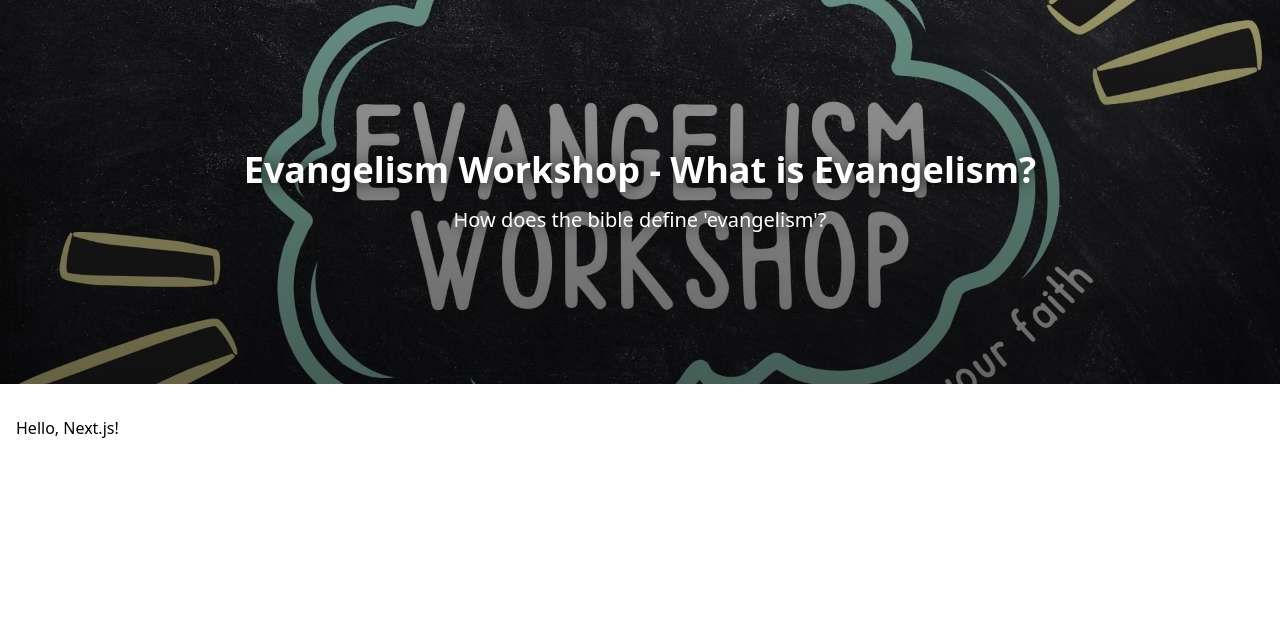
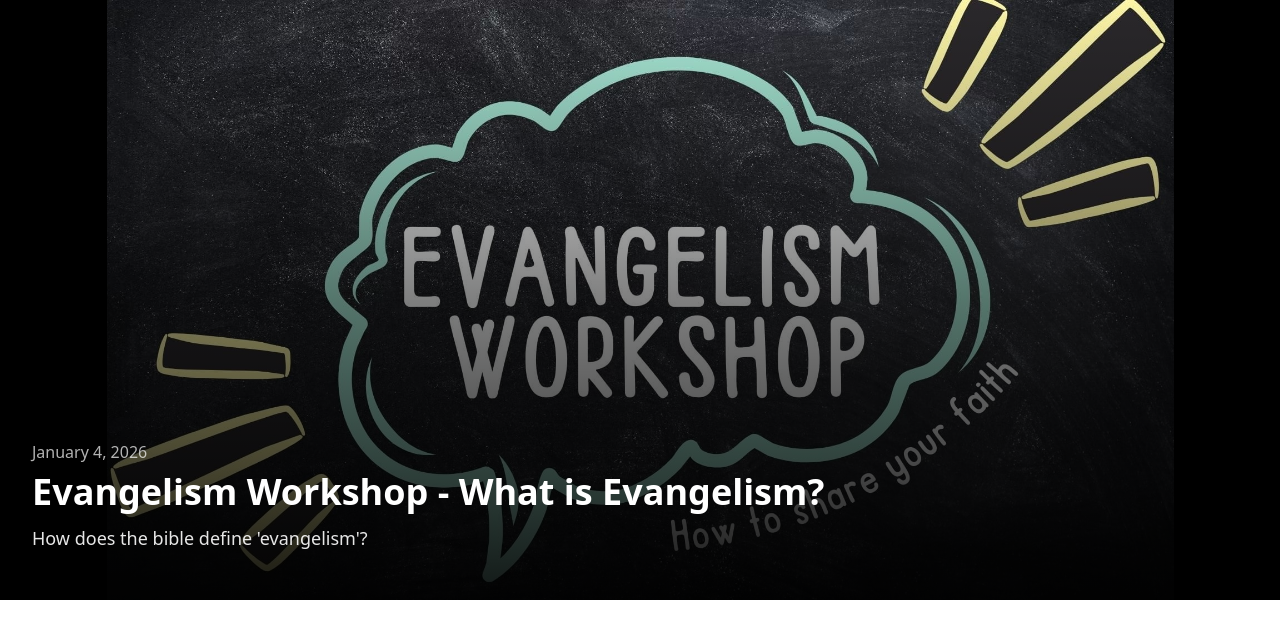
Before and after one commit to bulldogslucky13/teachings, a Next.js app: page / in a window 1280 px wide. Shown: the top 638 px of the page. Built offline with nearby package versions, Linux system fonts and the light colour scheme.

Commit message:
Cleanup display

```diff
--- a/app/components/most-recent-teaching.tsx
+++ b/app/components/most-recent-teaching.tsx
@@ -1,3 +1,4 @@
+import { format } from "date-fns";
 import { getMostRecentTeaching } from "../../lib/teachings/get-most-recent";
 
 export async function MostRecentTeaching() {
@@ -7,21 +8,20 @@ export async function MostRecentTeaching() {
 		return null;
 	}
 
+	const formattedDate = format(new Date(mostRecentTeaching.date), "MMMM d, yyyy");
+
 	return (
 		<section
-			className="relative w-full h-96 bg-cover bg-center flex items-center justify-center"
+			className="relative w-full h-[600px] bg-contain bg-no-repeat bg-center bg-black flex items-end"
 			style={{
 				backgroundImage: `url(/images/${mostRecentTeaching.coverPhoto})`,
 			}}
 		>
-			<div className="absolute inset-0 bg-gradient-to-b from-black/40 to-black/60" />
-			<div className="relative z-10 text-center px-4 max-w-4xl">
-				<h2 className="text-4xl font-bold text-white mb-4 drop-shadow-[0_2px_8px_rgba(0,0,0,0.8)]">
-					{mostRecentTeaching.title}
-				</h2>
-				<p className="text-xl text-white drop-shadow-[0_2px_8px_rgba(0,0,0,0.8)]">
-					{mostRecentTeaching.description}
-				</p>
+			<div className="absolute inset-0 bg-linear-to-t from-black/90 via-black/50 to-transparent" />
+			<div className="relative z-10 mx-8 mb-12 w-full">
+				<p className="text-md text-white/70 mb-2">{formattedDate}</p>
+				<h2 className="text-4xl font-bold text-white mb-3">{mostRecentTeaching.title}</h2>
+				<p className="text-lg text-white/90">{mostRecentTeaching.description}</p>
 			</div>
 		</section>
 	);
--- a/app/page.tsx
+++ b/app/page.tsx
@@ -4,9 +4,6 @@ export default function Page() {
 	return (
 		<>
 			<MostRecentTeaching />
-			<section className="container mx-auto px-4 py-8">
-				<h1>Hello, Next.js!</h1>
-			</section>
 		</>
 	);
 }
```
